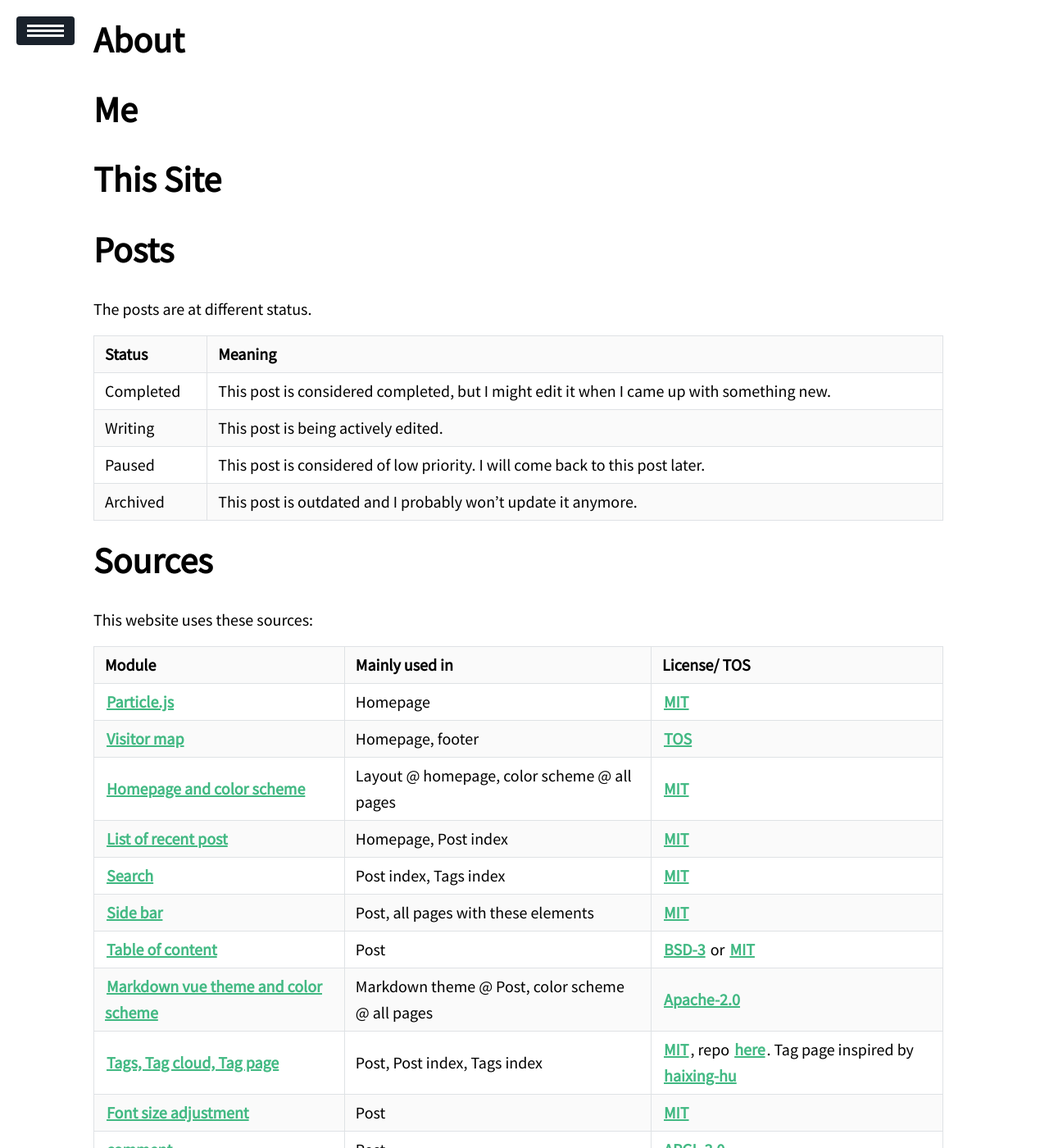
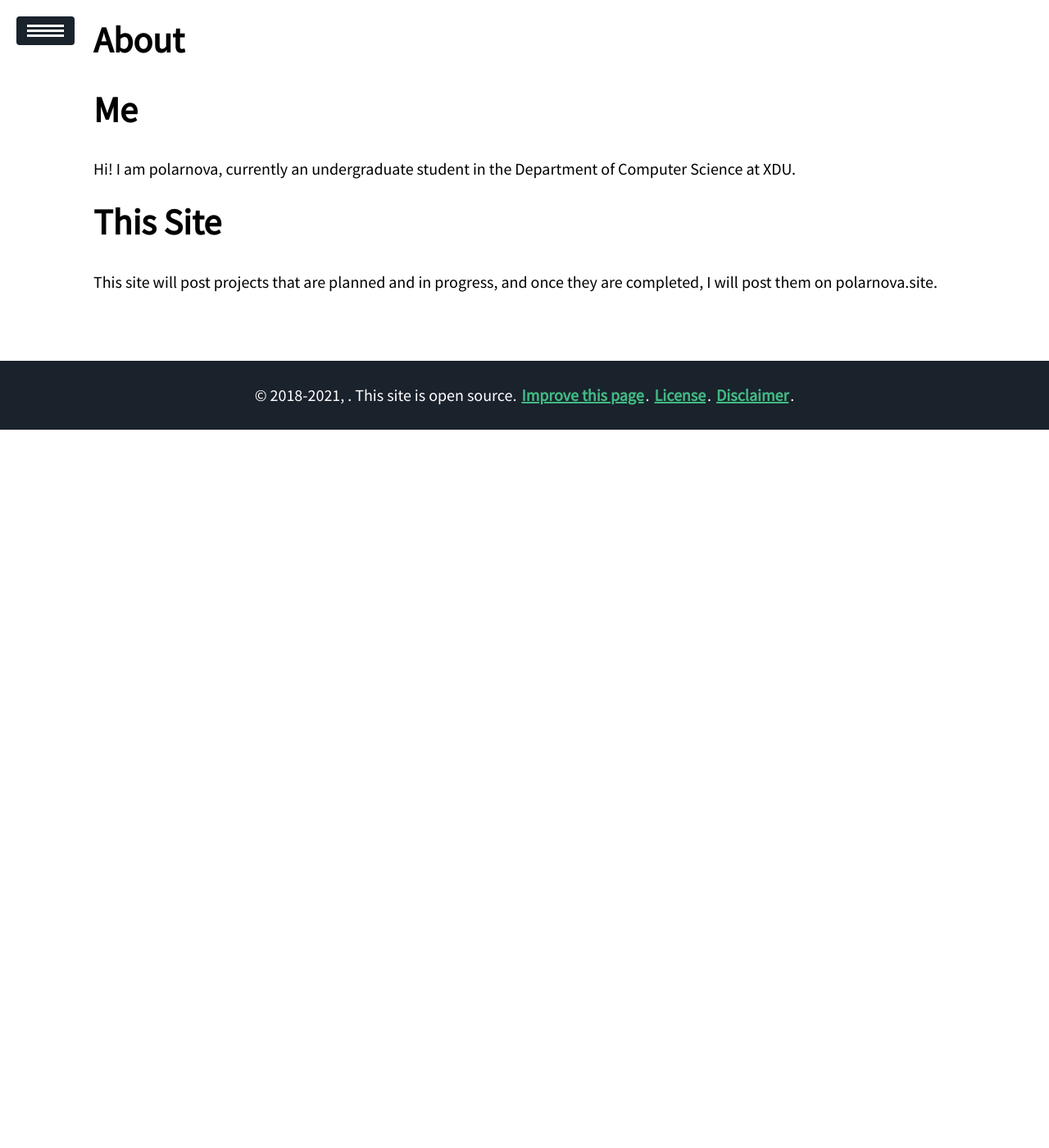
Before and after one commit to Polarnova/polarnova.github.io, a Jekyll site: the page built from about/index.md, in a window 1280 px wide and 1400 px high. Shown: the whole window at 82% size. Built offline with Jekyll 4.4.1, drawn with Linux system fonts in a browser that asks for light colours; nearby versions of some CDN libraries; formulas are drawn with MathJax 3; some of the changed text lies outside the part shown.

Commit message:
add My personal info

```diff
--- a/_config.yml
+++ b/_config.yml
@@ -1,16 +1,16 @@
 # Site settings
-title: Website Title
-description: Website short description
+title: Polarnova's Lab
+description: AI & Physics & Music
 baseurl: ""
 #change the baseurl to "" if you are using it as your user GitHub Pages
-url: "https://yk-liu.github.io"
+url: "https://polarnova.github.io"
 
 
 # GitHub User settings
-username: Username
-github_username: github_username
-user_description: user_description
-user_title: user_title
+username: Polarnova
+github_username: Polarnova
+user_description:
+user_title:
 email:
 
 # Blog Author settings
--- a/about/index.md
+++ b/about/index.md
@@ -10,58 +10,7 @@ mathjax: true
 
 # Me
 
-
-
+Hi! I am polarnova, currently an undergraduate student in the Department of Computer Science at XDU.
 # This Site
 
-
-# Posts
-
-The posts are at different status.
-
-| Status    | Meaning                                                      |
-| --------- | ------------------------------------------------------------ |
-| Completed | This post is considered completed, but I might edit it when I came up with something new. |
-| Writing   | This post is being actively edited.                          |
-| Paused    | This post is considered of low priority. I will come back to this post later. |
-| Archived  | This post is outdated and I probably won't update it anymore. |
-
-# Sources
-
-This website uses these sources:
-
-| Module                                                       | Mainly used in                                  | License/ TOS                                                 |
-| ------------------------------------------------------------ | ----------------------------------------------- | ------------------------------------------------------------ |
-| [Particle.js](https://github.com/VincentGarreau/particles.js) | Homepage                                        | [MIT](http://opensource.org/licenses/MIT)                    |
-| [Visitor map](https://clustrmaps.com/)                       | Homepage, footer                                | [TOS](https://clustrmaps.com/legal)                          |
-| [Homepage and color scheme](https://github.com/nrandecker/particle) | Layout @ homepage, color scheme @ all pages     | [MIT](http://opensource.org/licenses/MIT)                    |
-| [List of recent post](https://github.com/mdo/jekyll-snippets/blob/master/posts-list.html) | Homepage, Post index                            | [MIT](http://opensource.org/licenses/MIT)                    |
-| [Search](https://github.com/christian-fei/Simple-Jekyll-Search) | Post index, Tags index                          | [MIT](http://opensource.org/licenses/MIT)                    |
-| [Side bar](https://github.com/poole/lanyon)                  | Post, all pages with these elements             | [MIT](https://github.com/poole/lanyon/blob/master/LICENSE.md) |
-| [Table of content](https://github.com/allejo/jekyll-toc)     | Post                                            | [BSD-3](https://opensource.org/licenses/BSD-3-Clause) or [MIT](http://opensource.org/licenses/MIT) |
-| [Markdown vue theme and color scheme](https://github.com/blinkfox/typora-vue-theme) | Markdown theme @ Post, color scheme @ all pages | [Apache-2.0](http://www.apache.org/licenses/LICENSE-2.0)     |
-| [Tags, Tag cloud, Tag page](https://hyunyoung2.github.io/2016/12/17/Tag_Cloud/) | Post, Post index, Tags index                    | [MIT](http://opensource.org/licenses/MIT), repo [here](https://github.com/hyunyoung2/hyunyoung2.github.io). Tag page inspired by [haixing-hu](https://haixing-hu.github.io/tags.html) |
-| [Font size adjustment](https://codepen.io/robgolbeck/pen/yePRwa) | Post                                            | [MIT](http://opensource.org/licenses/MIT)                    |
-| [comment](https://commentit.io)                              | Post                                            | [APGL-3.0](https://www.gnu.org/licenses/agpl-3.0.html)       |
-| [404 T-rex game](https://github.com/wayou/t-rex-runner)      | 404 page                                        | from [Chromium source code](https://cs.chromium.org/chromium/src/components/neterror/resources/offline.js?q=t-rex+package), [license](https://chromium.googlesource.com/chromium/src.git/+/master/LICENSE) |
-| [Encryption](https://github.com/robinmoisson/staticrypt)     | Secret Pages                                    | [MIT](http://opensource.org/licenses/MIT)                    |
-
-Additional licensing information can be found YOUR WEBSITE LINK.
-
-# The Name
-
-I named this website "A Finger Pointing to the Moon", as in the Buddhism story:
-
-> **佛告阿难。汝等尚以缘心听法。此法亦缘。非得法性。**
->
-> **若复观指以为月体。此人岂唯亡失月轮。亦亡其指。何以故。以所标指为明月故。**
->
-> **岂唯亡指。亦复不识明之与暗。何以故。即以指体。为月明性。明暗二性。无所了故。**
-
-Which has been beautifully put by Bruce Lee:
-
->It's like a finger pointing away to the moon. Don't concentrate on the finger or you will all that heavenly glory.
-
-# Contact
-
-The best way to reach me is via email: $namer$ @ $web.com$
+This site will post projects that are planned and in progress, and once they are completed, I will post them on polarnova.site.
```
